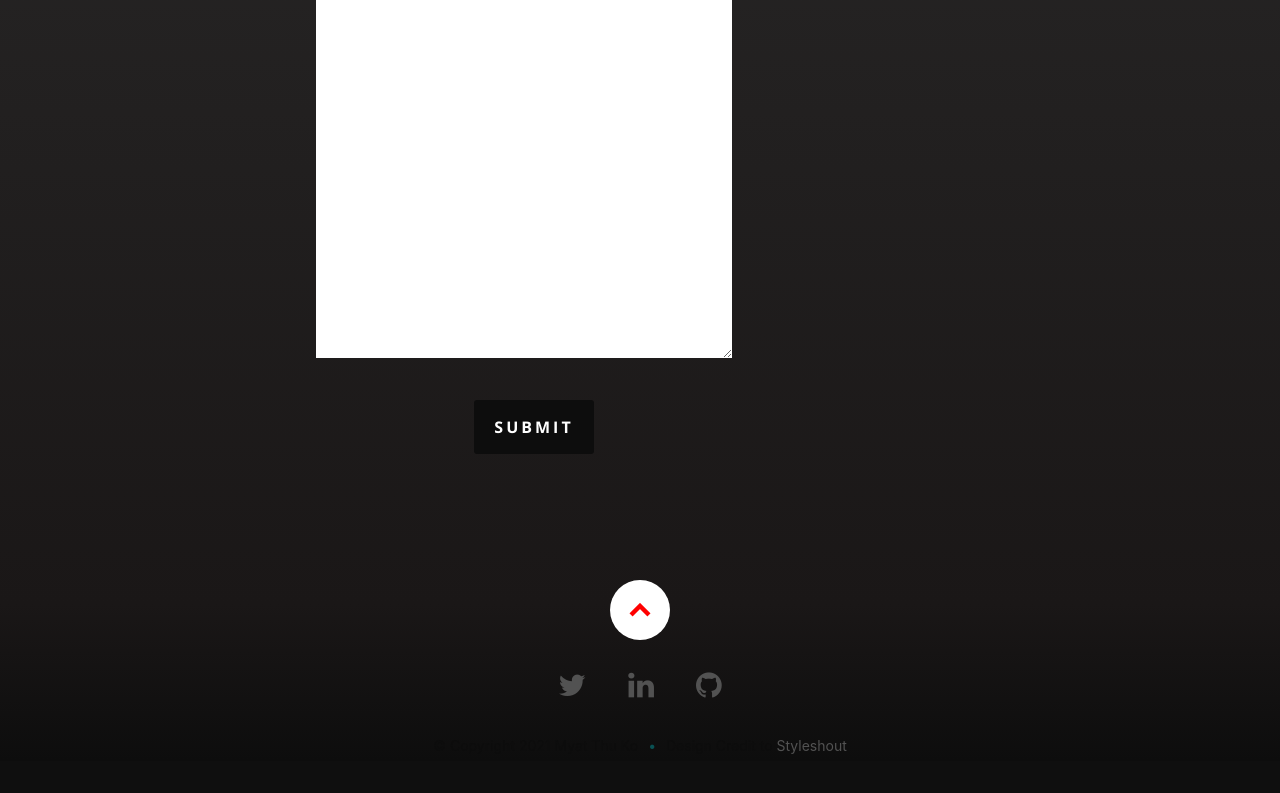
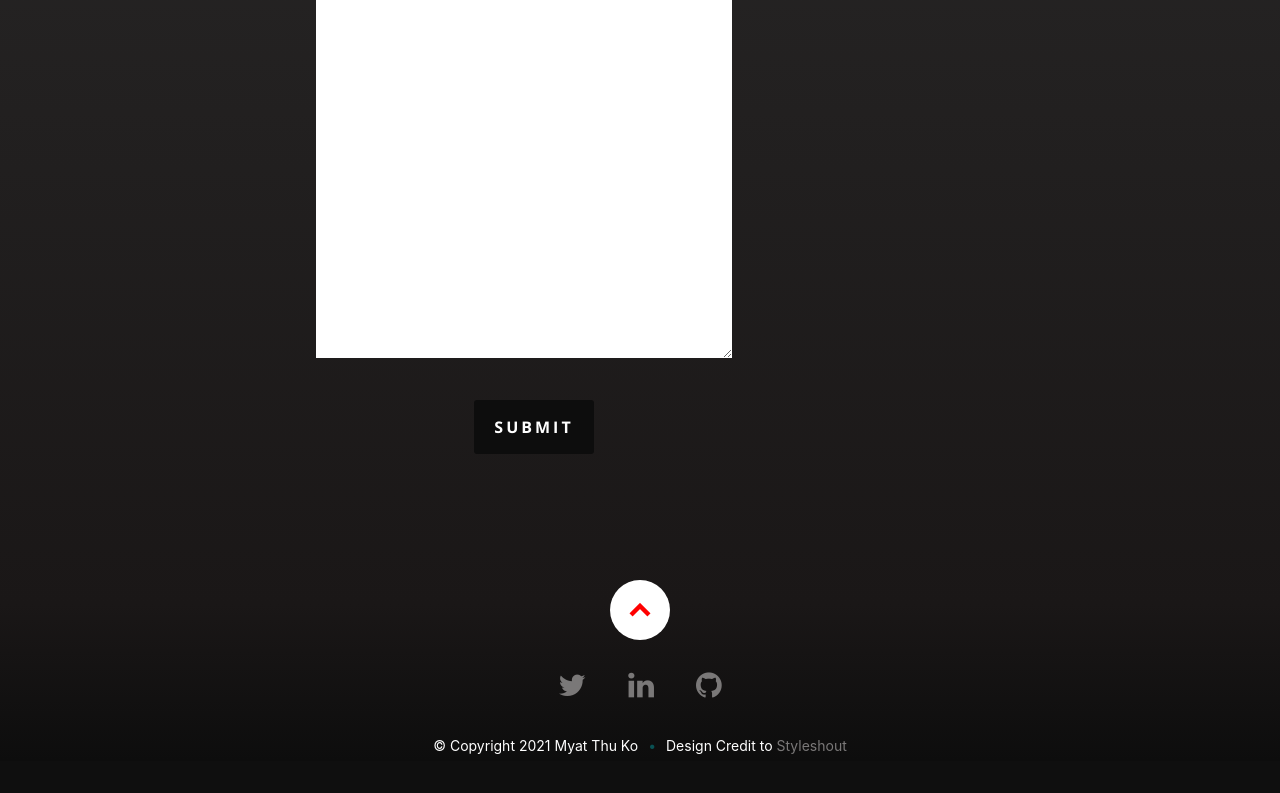
Before and after one commit to MyatThuKo/Portfolio-Website, a React (Create React App) app: page / in a window 1280 px wide. Shown: the part 6644-7437 px from the top of the page. Built offline with nearby package versions, Linux system fonts and the light colour scheme.

Commit message:
Changed color in resume section

```diff
--- a/public/css/layout.css
+++ b/public/css/layout.css
@@ -759,7 +759,7 @@ ul#nav li.current a { color: #ff0000 }
 footer {
    padding-top: 48px;
    margin-bottom: 48px;
-   color: #0d0d0d;
+   color: white;
    background: #1a1717;  /* fallback for old browsers */
    background: -webkit-linear-gradient(to bottom, #1a1717, #0d0d0d);  /* Chrome 10-25, Safari 5.1-6 */
    background: linear-gradient(to bottom, #1a1717, #0d0d0d); /* W3C, IE 10+/ Edge, Firefox 16+, Chrome 26+, Opera 12+, Safari 7+ */
@@ -768,7 +768,7 @@ footer {
    position: relative;
 }
 
-footer a, footer a:visited { color: #525252; }
+footer a, footer a:visited { color: #7a7878; }
 footer a:hover, footer a:focus { color: #fff; }
 
 /* copyright */
--- a/src/components/footer/footer.js
+++ b/src/components/footer/footer.js
@@ -12,7 +12,7 @@ export const footer = () => {
                     </ul>
                     <ul className="copyright">
                         <li>© Copyright 2021 Myat Thu Ko</li>
-                        <li>Design Credit to <a title="Styleshout" target="_blank" href="http://www.styleshout.com/">Styleshout</a></li>
+                        <li>Design Credit to <a title="Styleshout" target="_blank" href="https://www.styleshout.com/free-templates/ceevee/">Styleshout</a></li>
                     </ul>
                 </div>
                 <div id="go-top"><a className="smoothscroll" title="Back to Top" href="#home"><i className="icon-up-open" /></a></div>
```
